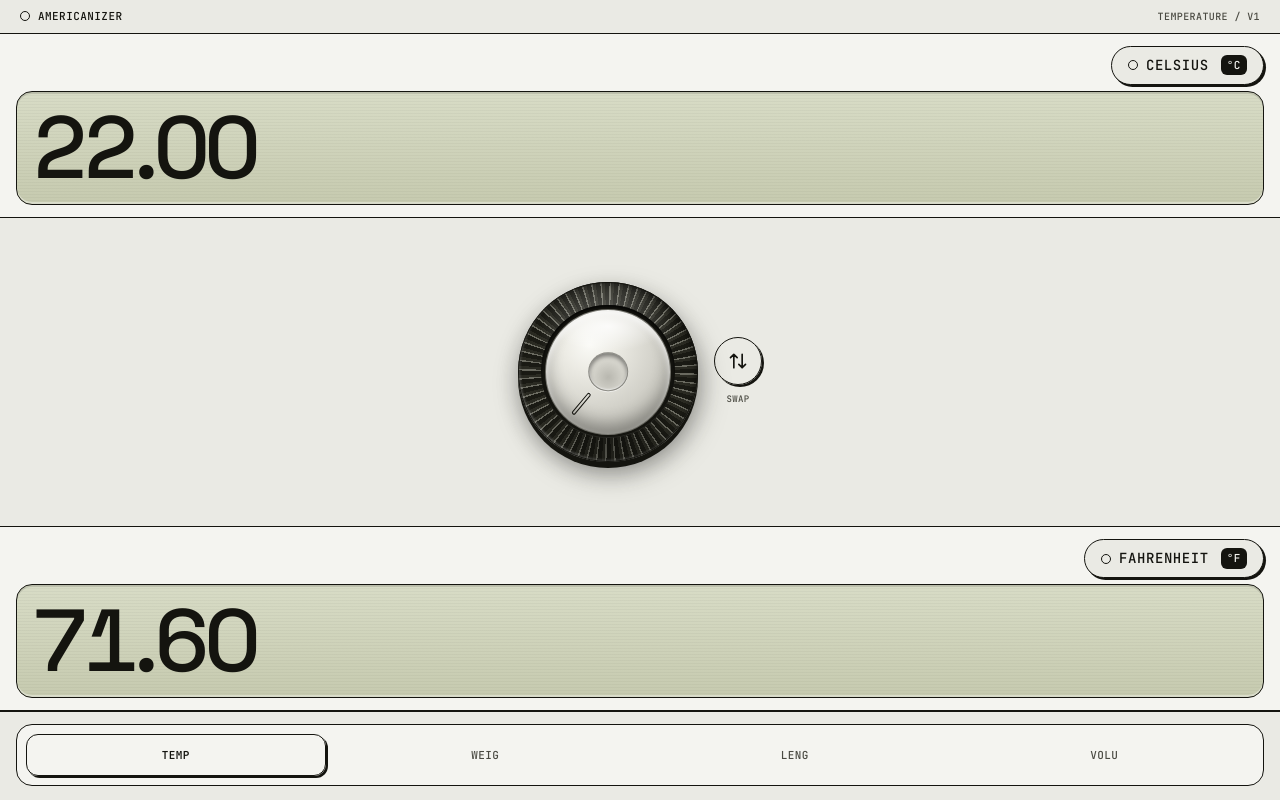
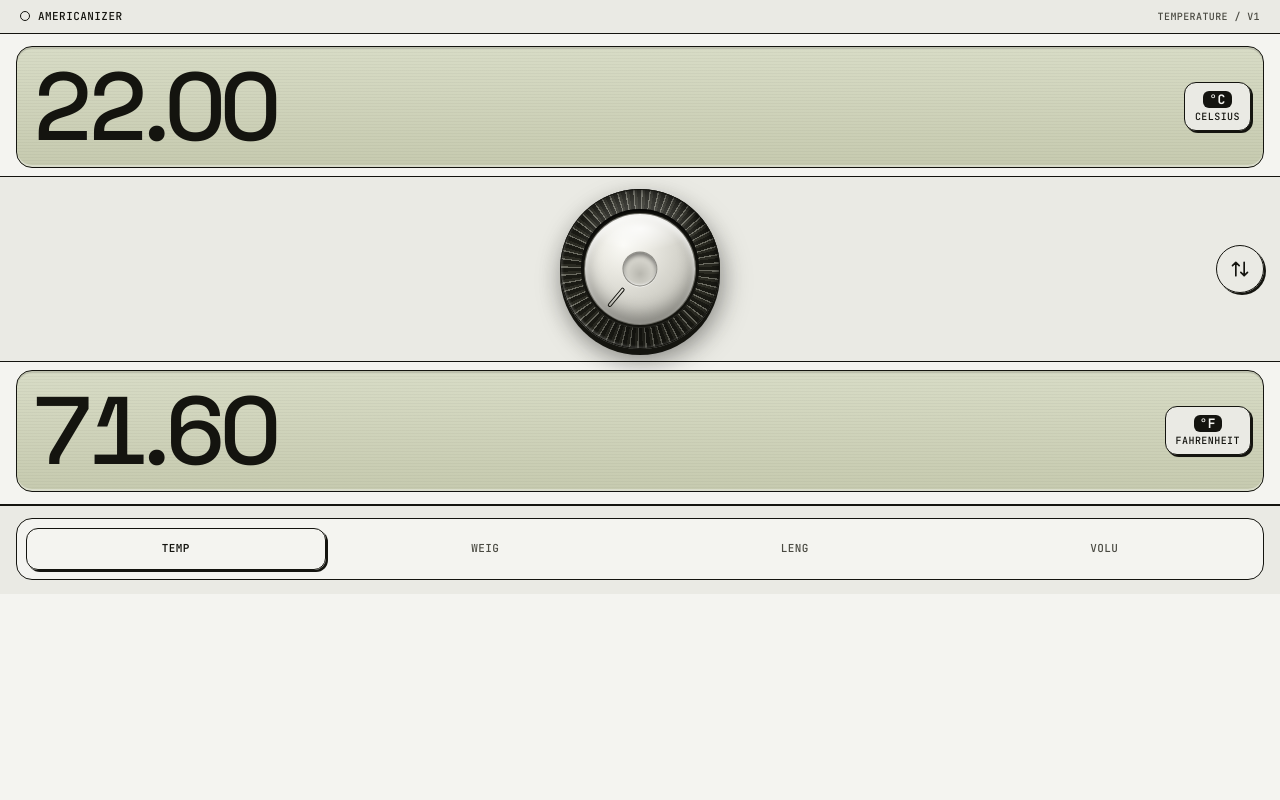
Before and after one commit to samirhusain26/Americanizer, a Next.js app: page / in a window 1280 px wide. Built offline with nearby package versions, Linux system fonts and the light colour scheme.

Commit message:
Adjust dial display layout

```diff
--- a/src/components/Americanizer.tsx
+++ b/src/components/Americanizer.tsx
@@ -76,62 +76,65 @@ export default function Americanizer() {
       </header>
 
       {/* Zone 1 — FROM screen */}
-      <section className="px-4 pt-3 pb-3 rule-b">
-        <div className="flex items-center justify-end mb-1.5">
+      <section className="px-4 pt-3 pb-2 rule-b">
+        <div
+          className="lcd rounded-2xl pl-4 pr-3 py-3 relative"
+          style={{ border: "1.5px solid var(--color-ink)" }}
+        >
+          <div className="flex items-center gap-3">
+            <div className="flex-1 min-w-0">
+              <NumberDisplay
+                className="text-[4.5rem] sm:text-[6rem] leading-none"
+                formatted={fromText}
+                rawValue={current.fromVal}
+                onCommit={(n) => setValue("from", n)}
+              />
+            </div>
             <UnitPill
               label={fromLabel}
               symbol={fromSymbol}
               onClick={() => setDrawer("from")}
               accent={accent}
+              className="shrink-0"
             />
           </div>
-        <div
-          className="lcd rounded-2xl px-4 py-3"
-          style={{ border: "1.5px solid var(--color-ink)" }}
-        >
-          <NumberDisplay
-            className="text-[3.5rem] sm:text-[5.5rem] leading-none"
-            formatted={fromText}
-            rawValue={current.fromVal}
-            onCommit={(n) => setValue("from", n)}
-          />
         </div>
       </section>
 
       {/* Zone 2 — engine */}
       <section
-        className="flex-1 flex items-center justify-center gap-4 py-3 rule-b min-h-0"
+        className="flex items-center justify-center gap-5 py-3 rule-b relative"
         style={{ background: "var(--color-shell-2)" }}
       >
-        <ScrubDial value={current.fromVal} onDelta={(d) => setValue("from", current.fromVal + d)} size={180} />
-        <div className="flex flex-col items-center gap-2">
+        <ScrubDial value={current.fromVal} onDelta={(d) => setValue("from", current.fromVal + d)} size={160} />
+        <div className="absolute right-4 top-1/2 -translate-y-1/2">
           <SwapButton onSwap={swap} />
-          <span className="ui-mono uppercase text-[9px] tracking-[0.28em] text-[color:var(--color-ink-soft)]">
-            SWAP
-          </span>
         </div>
       </section>
 
       {/* Zone 3 — TO screen */}
-      <section className="px-4 pt-3 pb-3 rule-b">
-        <div className="flex items-center justify-end mb-1.5">
+      <section className="px-4 pt-2 pb-3 rule-b">
+        <div
+          className="lcd rounded-2xl pl-4 pr-3 py-3 relative"
+          style={{ border: "1.5px solid var(--color-ink)" }}
+        >
+          <div className="flex items-center gap-3">
+            <div className="flex-1 min-w-0">
+              <NumberDisplay
+                className="text-[4.5rem] sm:text-[6rem] leading-none"
+                formatted={toText}
+                rawValue={current.toVal}
+                onCommit={(n) => setValue("to", n)}
+              />
+            </div>
             <UnitPill
               label={toLabel}
               symbol={toSymbol}
               onClick={() => setDrawer("to")}
               accent={accent}
+              className="shrink-0"
             />
           </div>
-        <div
-          className="lcd rounded-2xl px-4 py-3"
-          style={{ border: "1.5px solid var(--color-ink)" }}
-        >
-          <NumberDisplay
-            className="text-[3.5rem] sm:text-[5.5rem] leading-none"
-            formatted={toText}
-            rawValue={current.toVal}
-            onCommit={(n) => setValue("to", n)}
-          />
         </div>
       </section>
 
--- a/src/components/UnitPill.tsx
+++ b/src/components/UnitPill.tsx
@@ -25,21 +25,16 @@ export default function UnitPill({
       type="button"
       onClick={onClick}
       className={clsx(
-        "ui-mono uppercase tracking-[0.1em] font-semibold",
-        "px-4 py-2 rounded-full",
+        "ui-mono uppercase tracking-[0.08em] font-semibold",
+        "px-2.5 py-2 rounded-xl",
         "chip chip-press transition-[transform,box-shadow] duration-75",
-        "flex items-center gap-2 text-[14px]",
+        "flex flex-col items-center gap-1 text-[11px] leading-none",
         className
       )}
     >
-      <span
-        className="w-2.5 h-2.5 rounded-full shrink-0"
-        style={{ background: accentColor, border: "1px solid var(--color-ink)" }}
-      />
-      <span>{label}</span>
       {symbol ? (
         <span
-          className="ml-1 px-1.5 py-0.5 rounded-md text-[11px] tracking-[0.05em]"
+          className="px-1.5 py-0.5 rounded-md text-[13px] tracking-[0.03em] font-bold"
           style={{
             background: "var(--color-ink)",
             color: "var(--color-shell)",
@@ -47,7 +42,13 @@ export default function UnitPill({
         >
           {symbol}
         </span>
-      ) : null}
+      ) : (
+        <span
+          className="w-2 h-2 rounded-full"
+          style={{ background: accentColor, border: "1px solid var(--color-ink)" }}
+        />
+      )}
+      <span className="text-[10px]">{label}</span>
     </button>
   );
 }
```
Lines whose indentation alone changed are shown as unchanged.
